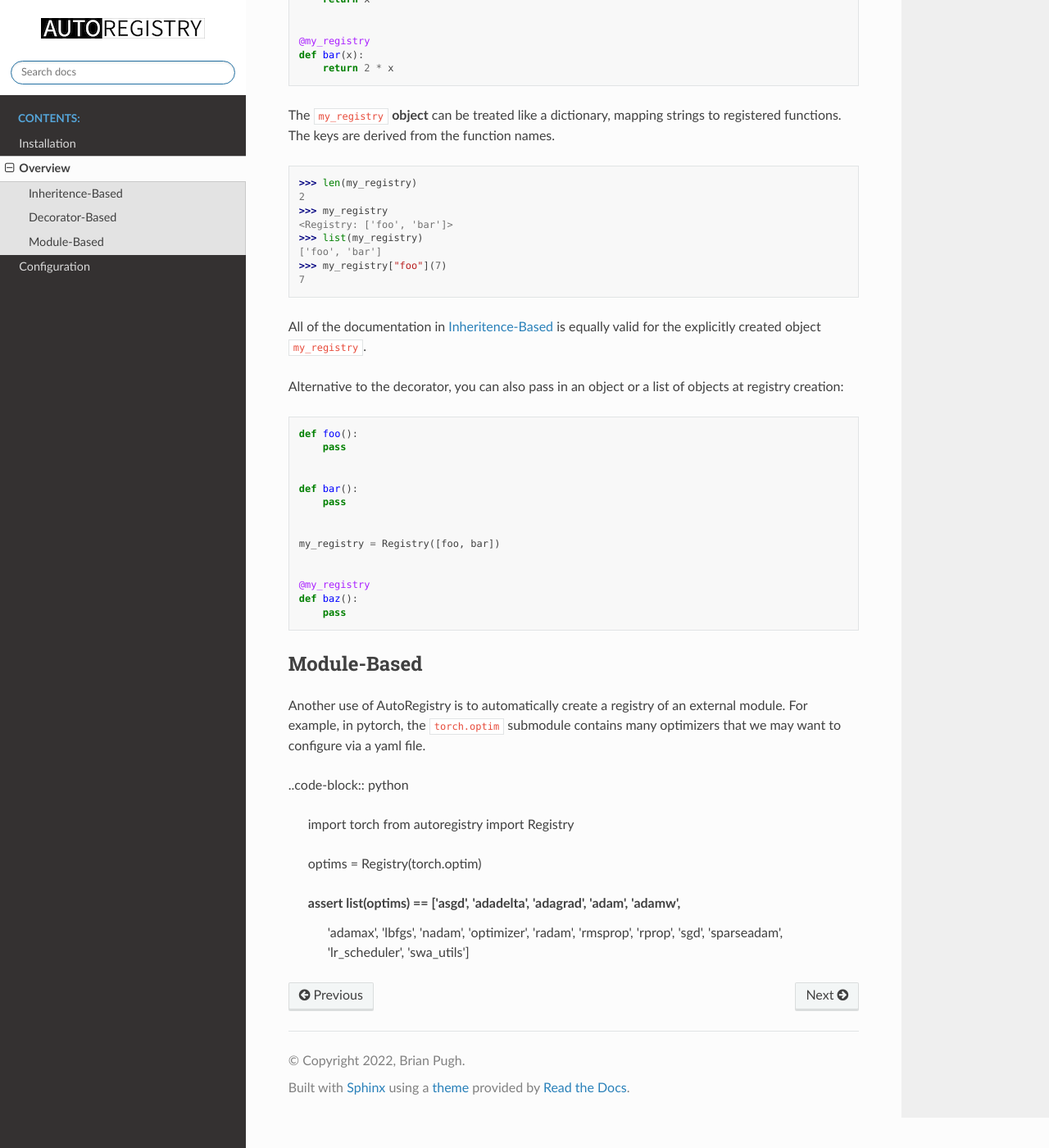
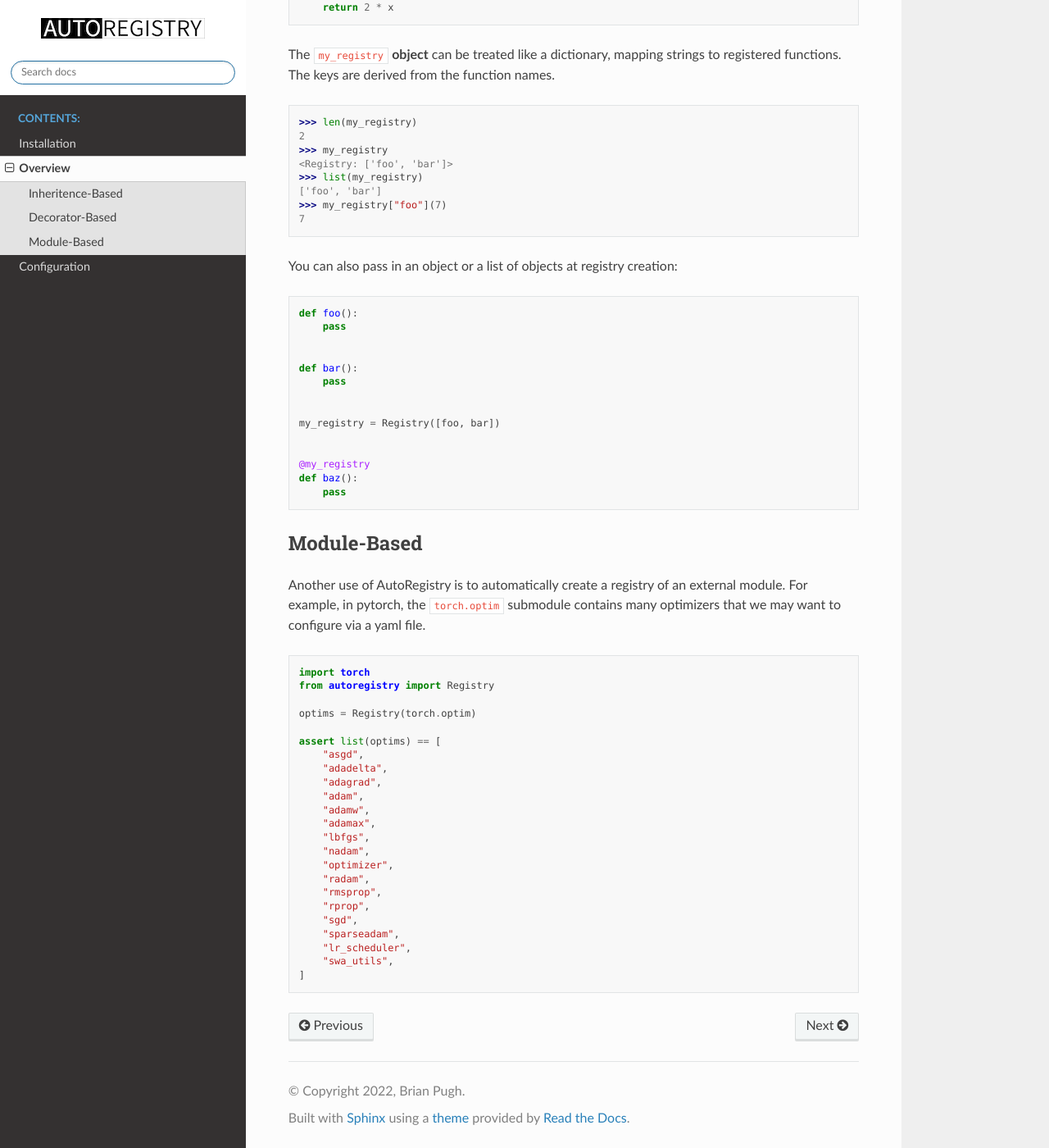
Before and after one commit to BrianPugh/autoregistry, a Sphinx documentation site: the page built from docs/source/Overview.rst, in a window 1280 px wide and 1400 px high, scrolled down 1909 px. Shown: the whole window at 82% size. Built offline with Sphinx 7.4.7 and the Read the Docs theme 2.0.0, drawn with Linux system fonts in a browser that asks for light colours; some of the changed text lies outside the part shown.

Commit message:
doc tweaks

```diff
--- a/docs/source/Overview.rst
+++ b/docs/source/Overview.rst
@@ -1,22 +1,21 @@
 Overview
 ========
-All of ``autoregistry``'s functionality comes from the ``Registry`` object.
+All of ``autoregistry``'s functionality comes from the ``Registry`` class.
 
 .. code-block:: python
 
    from autoregistry import Regisry
 
-To use the ``Registry`` object, we can either inherit it, or directly invoke
-it to create a ``Registry`` object. We'll be investigating these two usecases.
+To use the ``Registry`` class, we can either inherit it, or directly invoke
+it to create a ``Registry`` object.
 
 
 Inheritence-Based
 ^^^^^^^^^^^^^^^^^
 Generally, when inheriting ``Registry``, we are defining an interface, and thusly
 an `abstract base class`_. The ``Registry`` class already inherits from ``ABCMeta``,
-so the decorator ``from abc import abstractmethod`` will automatically work with
-subclasses of ``Registry``. For convenience, you can import the ``abstractmethod``
-decorator from ``autoregistry`` as well.
+so the decorator ``@abstractmethod`` will automatically work with subclasses of ``Registry``.
+For convenience, you can also import the ``@abstractmethod`` decorator from ``autoregistry``.
 
 .. code-block:: python
 
@@ -33,9 +32,7 @@
        def attack(self, target):
            return 5
 
-Here we have defined an interface ``Pokemon`` that currently has one subclass, ``Pikachu``.
-Lets investigate what kind of features ``autoregistry`` gives us.
-
+The interface ``Pokemon`` is defined and currently has one subclass, ``Pikachu``.
 The ``Pokemon`` **class** can be treated like a dictionary, mapping strings to
 class-constructors. The keys are derived from the subclasses' names.
 
@@ -61,7 +58,7 @@
    >>> "PIKACHU" in Pokemon
    True
 
-When querying for an unregistered string, a ``KeyError`` is raised.
+If an unregistered string is queried, a ``KeyError`` will be raised.
 You can also use the ``get`` method to handle missing-key queries.
 If the provided ``default`` argument is a string, a lookup will be performed.
 
@@ -114,11 +111,7 @@
    >>> my_registry["foo"](7)
    7
 
-All of the documentation in `Inheritence-Based`_ is equally valid for the explicitly
-created object ``my_registry``.
-
-Alternative to the decorator, you can also pass in an object or a list of objects
-at registry creation:
+You can also pass in an object or a list of objects at registry creation:
 
 .. code-block:: python
 
@@ -144,17 +137,31 @@
 For example, in pytorch, the ``torch.optim`` submodule contains many optimizers that
 we may want to configure via a yaml file.
 
-..code-block:: python
+.. code-block:: python
 
    import torch
    from autoregistry import Registry
 
    optims = Registry(torch.optim)
 
-   assert list(optims) == ['asgd', 'adadelta', 'adagrad', 'adam', 'adamw',
-                           'adamax', 'lbfgs', 'nadam', 'optimizer', 'radam',
-                           'rmsprop', 'rprop', 'sgd', 'sparseadam', 'lr_scheduler',
-                           'swa_utils']
+   assert list(optims) == [
+       "asgd",
+       "adadelta",
+       "adagrad",
+       "adam",
+       "adamw",
+       "adamax",
+       "lbfgs",
+       "nadam",
+       "optimizer",
+       "radam",
+       "rmsprop",
+       "rprop",
+       "sgd",
+       "sparseadam",
+       "lr_scheduler",
+       "swa_utils",
+   ]
 
 
 .. _abstract base class: https://docs.python.org/3/library/abc.html
```
Also changed, not shown: README.rst (+6 -6 lines), docs/source/Configuration.rst (+12 -11 lines).
